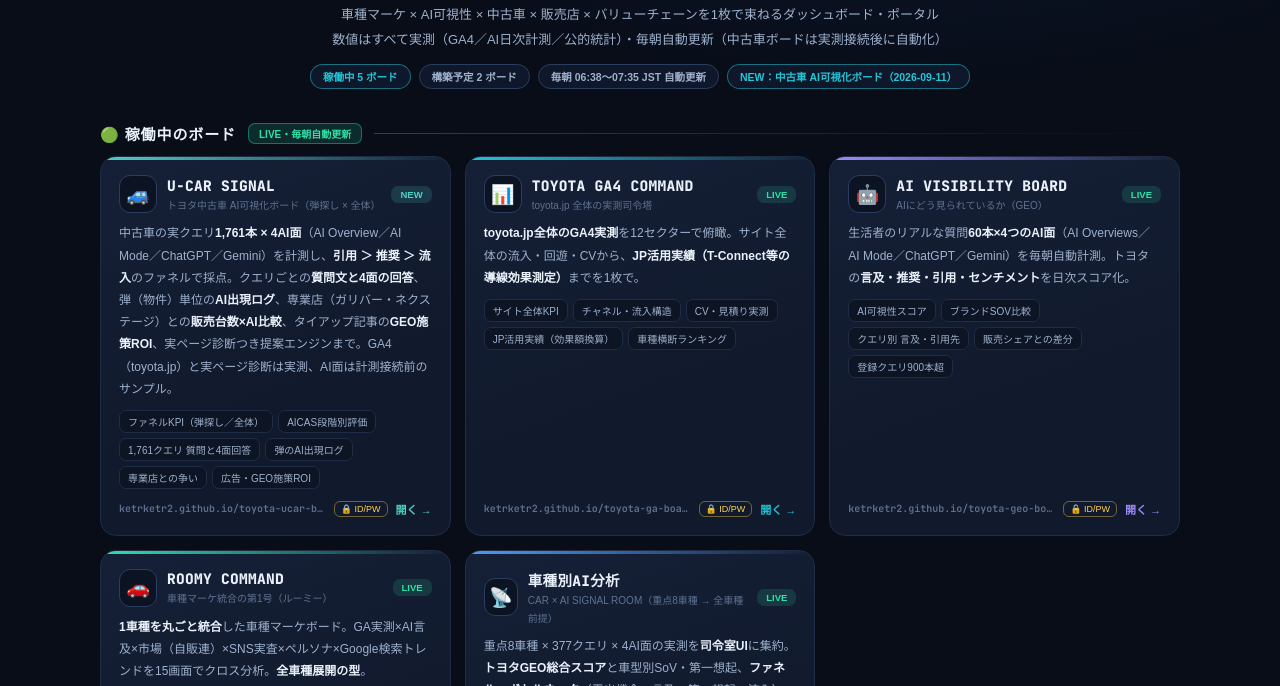
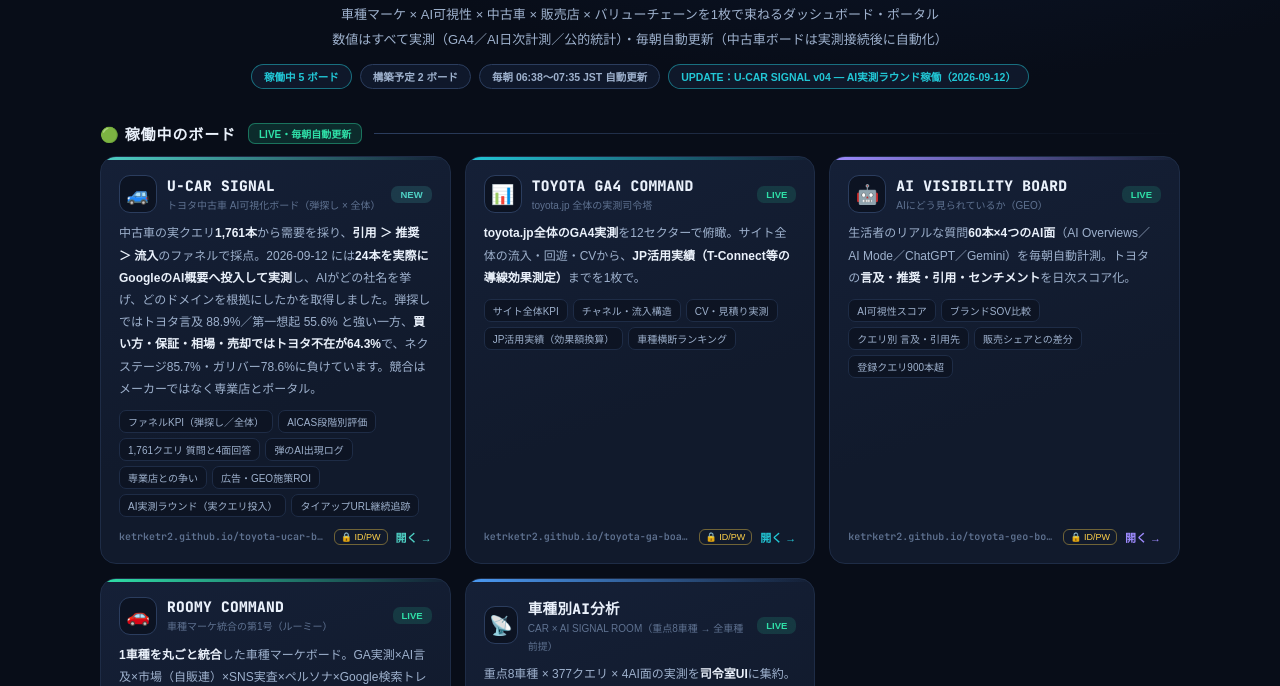
Before and after one commit to ketrketr2/ketrketr2.github.io, a plain HTML site: page index.html in a window 1280 px wide. Shown: the part 77-763 px from the top of the page. Drawn offline with Linux system fonts and the light colour scheme; a web font is replaced by a local one.

Commit message:
portal: U-CAR SIGNAL v04 - measured AI round headline, competitor framing updated

```diff
--- a/index.html
+++ b/index.html
@@ -73,7 +73,7 @@
 <div class="logo">TOYOTA <b>MARKETING BOARDS</b></div>
 <div class="sub">車種マーケ × AI可視性 × 中古車 × 販売店 × バリューチェーンを1枚で束ねるダッシュボード・ポータル<br>数値はすべて実測（GA4／AI日次計測／公的統計）・毎朝自動更新（中古車ボードは実測接続後に自動化）</div>
 <div class="badges">
-<span class="hb on">稼働中 5 ボード</span><span class="hb">構築予定 2 ボード</span><span class="hb">毎朝 06:38〜07:35 JST 自動更新</span><span class="hb on">NEW：中古車 AI可視化ボード（2026-09-11）</span>
+<span class="hb on">稼働中 5 ボード</span><span class="hb">構築予定 2 ボード</span><span class="hb">毎朝 06:38〜07:35 JST 自動更新</span><span class="hb on">UPDATE：U-CAR SIGNAL v04 — AI実測ラウンド稼働（2026-09-12）</span>
 </div>
 </div>
 
@@ -82,8 +82,8 @@
 
 <a class="card" style="--ac:var(--tl)" href="https://ketrketr2.github.io/toyota-ucar-board/" target="_blank" rel="noopener">
 <div class="ch"><div class="ico">🚙</div><div class="ct"><b>U-CAR SIGNAL</b><span>トヨタ中古車 AI可視化ボード（弾探し × 全体）</span></div><span class="st new">NEW</span></div>
-<div class="ds">中古車の実クエリ<b>1,761本 × 4AI面</b>（AI Overview／AI Mode／ChatGPT／Gemini）を計測し、<b>引用 ＞ 推奨 ＞ 流入</b>のファネルで採点。クエリごとの<b>質問文と4面の回答</b>、弾（物件）単位の<b>AI出現ログ</b>、専業店（ガリバー・ネクステージ）との<b>販売台数×AI比較</b>、タイアップ記事の<b>GEO施策ROI</b>、実ページ診断つき提案エンジンまで。GA4（toyota.jp）と実ページ診断は実測、AI面は計測接続前のサンプル。</div>
-<div class="feats"><span class="ft">ファネルKPI（弾探し／全体）</span><span class="ft">AICAS段階別評価</span><span class="ft">1,761クエリ 質問と4面回答</span><span class="ft">弾のAI出現ログ</span><span class="ft">専業店との争い</span><span class="ft">広告・GEO施策ROI</span></div>
+<div class="ds">中古車の実クエリ<b>1,761本</b>から需要を採り、<b>引用 ＞ 推奨 ＞ 流入</b>のファネルで採点。2026-09-12 には<b>24本を実際にGoogleのAI概要へ投入して実測</b>し、AIがどの社名を挙げ、どのドメインを根拠にしたかを取得しました。弾探しではトヨタ言及 88.9%／第一想起 55.6% と強い一方、<b>買い方・保証・相場・売却ではトヨタ不在が64.3%</b>で、ネクステージ85.7%・ガリバー78.6%に負けています。競合はメーカーではなく専業店とポータル。</div>
+<div class="feats"><span class="ft">ファネルKPI（弾探し／全体）</span><span class="ft">AICAS段階別評価</span><span class="ft">1,761クエリ 質問と4面回答</span><span class="ft">弾のAI出現ログ</span><span class="ft">専業店との争い</span><span class="ft">広告・GEO施策ROI</span><span class="ft">AI実測ラウンド（実クエリ投入）</span><span class="ft">タイアップURL継続追跡</span></div>
 <div class="cf"><span class="url">ketrketr2.github.io/toyota-ucar-board/</span><span class="lock">🔒 ID/PW</span><span class="go">開く →</span></div>
 </a>
 
@@ -136,7 +136,7 @@
 
 <div class="mapnote">
 <b>使い分けの目安：</b>全体を見るなら <b>GA4 COMMAND</b>／AIでの見られ方は <b>AI VISIBILITY</b>／1車種を深く追うなら <b>ROOMY COMMAND</b>／車種横断のAI実測は <b>車種別AI分析</b>／中古車（弾探し・専業店との争い・GEO施策ROI）は <b>U-CAR SIGNAL</b>。
-4ボードは<span class="hl">毎朝自動更新（GitHub Actions・人手ゼロ）</span>で、データはGA4実測・AI日次計測・自販連等の実データのみ（デモ値なし）。U-CAR SIGNAL は GA4・実ページ診断が実測、AI面は計測接続前のサンプル（画面上にバッジで明示）。
+4ボードは<span class="hl">毎朝自動更新（GitHub Actions・人手ゼロ）</span>で、データはGA4実測・AI日次計測・自販連等の実データのみ（デモ値なし）。U-CAR SIGNAL は GA4・実ページ診断・競合の掲載台数／販売台数・AI実測ラウンド（24クエリ）が実測、日次トレンドは実測比率で校正した推計（画面上にバッジで明示）。
 ID/PWは別途お伝えしているものをご利用ください。
 </div>
 
```
